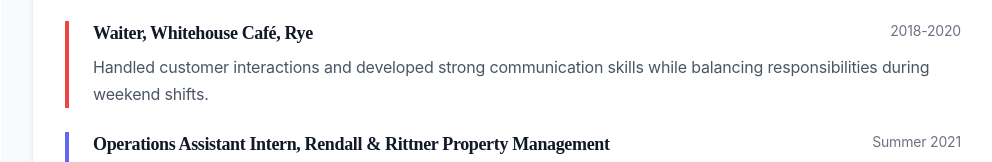
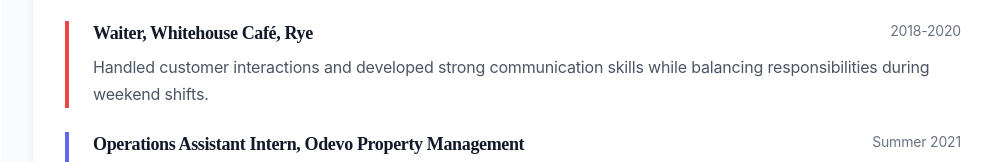
Before and after one commit to hrendall/harveyrendall.com, a website: page cv.html in a window 1280 px wide and 2293 px high. Shown: the part 1289-1451 px from the top of the page, without its empty margins (255-1247 px from the left). Drawn offline with nearby package versions, Linux system fonts and the light colour scheme.

Commit message:
Update company name from Rendall & Rittner to Odevo on CV page

```diff
--- a/cv.html
+++ b/cv.html
@@ -392,7 +392,7 @@
 
                                     <div class="border-l-4 border-indigo-500 pl-6">
                                         <div class="flex justify-between items-start mb-2">
-                                            <h3 class="text-lg font-semibold text-gray-900 dark:text-white">Operations Assistant Intern, Rendall & Rittner Property Management</h3>
+                                            <h3 class="text-lg font-semibold text-gray-900 dark:text-white">Operations Assistant Intern, Odevo Property Management</h3>
                                             <span class="text-sm text-gray-500 dark:text-gray-500">Summer 2021</span>
                                         </div>
                                         <p class="text-gray-600 dark:text-gray-400">Assisted property managers with site inspections, database updates and resident communications. Gained insight into professional property and facility management.</p>
```
